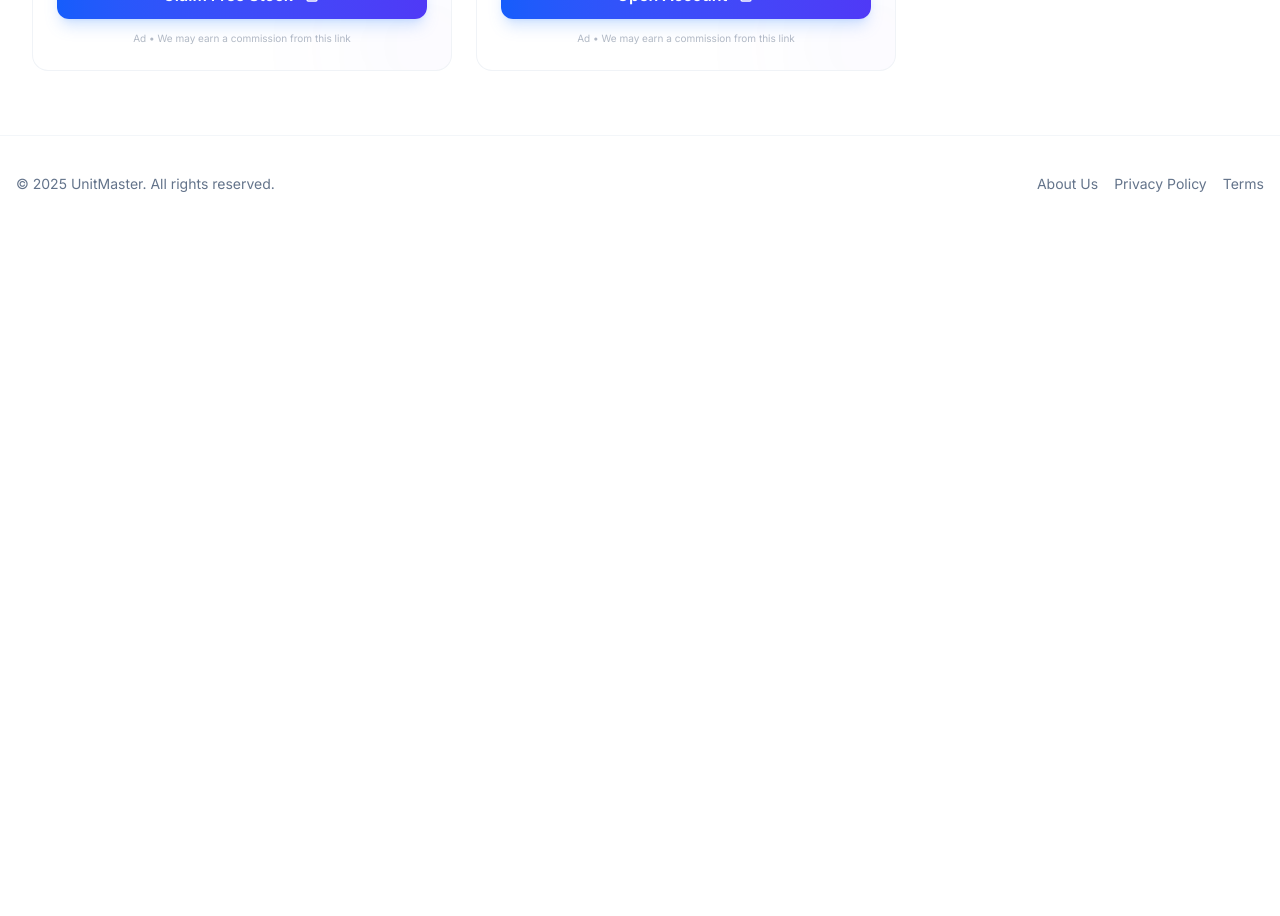
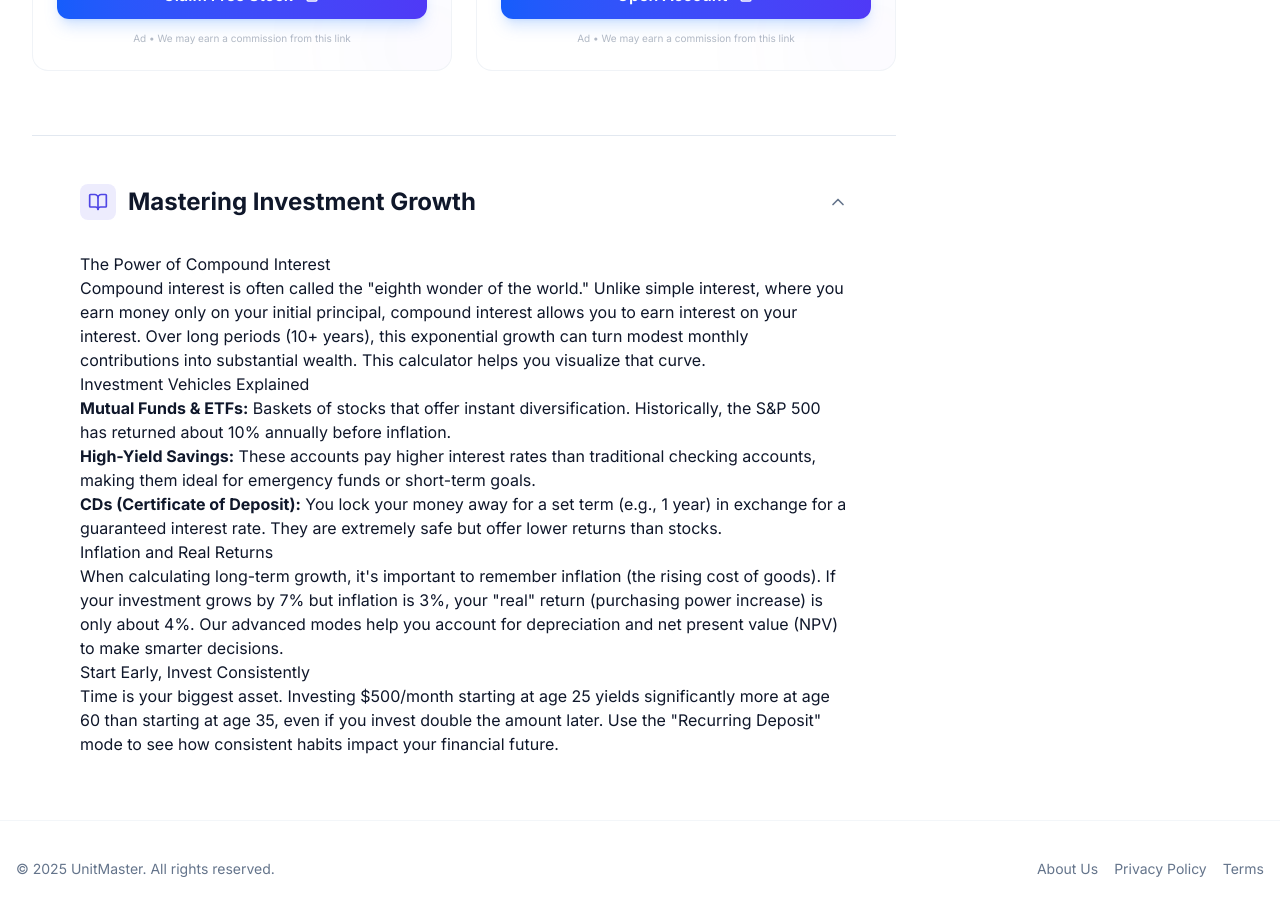
Before and after one commit to TanmayKnight/converter, a Next.js app: page /calculators/finance/investment in a window 1280 px wide. Shown: the part 1100-2016 px from the top of the page. Before the commit the page ends 1332 px from the top, so only its background shows below. Built offline with nearby package versions, Linux system fonts and the light colour scheme.

Commit message:
add educational content for adsense

```diff
--- a/src/app/calculators/finance/investment/page.tsx
+++ b/src/app/calculators/finance/investment/page.tsx
@@ -3,6 +3,7 @@
 import { useState } from 'react';
 import Link from 'next/link';
 import { AffiliateCard } from '@/components/AffiliateCard';
+import { CalculatorContent } from '@/components/CalculatorContent';
 
 type Mode = 'simple' | 'compound' | 'cd' | 'recurring' | 'depreciation' | 'npv' | 'roi';
 
@@ -166,6 +167,40 @@ export default function InvestmentCalculator() {
                     />
                 </div>
             </div>
+
+            <CalculatorContent title="Mastering Investment Growth">
+                <h3>The Power of Compound Interest</h3>
+                <p>
+                    Compound interest is often called the "eighth wonder of the world." Unlike simple interest, where you earn money only on your initial principal,
+                    compound interest allows you to earn interest on your interest. Over long periods (10+ years), this exponential growth can turn modest monthly contributions
+                    into substantial wealth. This calculator helps you visualize that curve.
+                </p>
+
+                <h3>Investment Vehicles Explained</h3>
+                <p>
+                    <strong>Mutual Funds & ETFs:</strong> Baskets of stocks that offer instant diversification. Historically, the S&P 500 has returned about 10% annually before inflation.
+                </p>
+                <p>
+                    <strong>High-Yield Savings:</strong> These accounts pay higher interest rates than traditional checking accounts, making them ideal for emergency funds or short-term goals.
+                </p>
+                <p>
+                    <strong>CDs (Certificate of Deposit):</strong> You lock your money away for a set term (e.g., 1 year) in exchange for a guaranteed interest rate.
+                    They are extremely safe but offer lower returns than stocks.
+                </p>
+
+                <h3>Inflation and Real Returns</h3>
+                <p>
+                    When calculating long-term growth, it's important to remember inflation (the rising cost of goods).
+                    If your investment grows by 7% but inflation is 3%, your "real" return (purchasing power increase) is only about 4%.
+                    Our advanced modes help you account for depreciation and net present value (NPV) to make smarter decisions.
+                </p>
+
+                <h3>Start Early, Invest Consistently</h3>
+                <p>
+                    Time is your biggest asset. Investing $500/month starting at age 25 yields significantly more at age 60 than starting at age 35,
+                    even if you invest double the amount later. Use the "Recurring Deposit" mode to see how consistent habits impact your financial future.
+                </p>
+            </CalculatorContent>
         </div>
     );
 }
--- a/src/app/calculators/finance/loan/page.tsx
+++ b/src/app/calculators/finance/loan/page.tsx
@@ -4,6 +4,7 @@ import { useState, useEffect } from 'react';
 import { DollarSign, Percent, Clock } from 'lucide-react';
 import Link from 'next/link';
 import { AffiliateCard } from '@/components/AffiliateCard';
+import { CalculatorContent } from '@/components/CalculatorContent';
 
 export default function LoanCalculator() {
     const [amount, setAmount] = useState<string>('10000');
@@ -129,6 +130,37 @@ export default function LoanCalculator() {
                     />
                 </div>
             </div>
+
+            <CalculatorContent title="Personal Loans Demystified">
+                <h3>When Should You Take a Personal Loan?</h3>
+                <p>
+                    Personal loans are versatile tools that can be used for debt consolidation, home improvements, or major purchases.
+                    Because they are typically "unsecured" (not backed by collateral like your house or car), they often have higher interest rates than mortgages but lower rates than credit cards.
+                    The math in this calculator helps you decide if a loan is affordable for your monthly budget.
+                </p>
+
+                <h3>How Amortization Works</h3>
+                <p>
+                    Most personal loans are "fully amortizing," meaning your monthly payment stays the same, but the portion going toward interest decreases over time while the principal repayment increases.
+                    At the beginning of your loan, a large chunk of your payment goes straight to the lender's profit (interest). By the end, almost 100% of your payment reduces your debt.
+                </p>
+
+                <h3>Improving Your Approval Odds</h3>
+                <p>
+                    Lenders look at your breakdown of monthly debt obligations versus your gross monthly income (DTI Ratio).
+                    A DTI below 36% is ideal. If you are struggling to get approved, conside applying with a co-signer or paying down small credit card balances first
+                    to boost your credit score.
+                </p>
+
+                <h3>Hidden Fees to Watch For</h3>
+                <p>
+                    <strong>Origination Fee:</strong> A one-time fee deducted from your loan proceeds (usually 1-8%). If you borrow $10,000 with a 5% fee, you only receive $9,500.
+                </p>
+                <p>
+                    <strong>Prepayment Penalty:</strong> Some lenders charge you a fee for paying off your loan early. Our calculator assumes no prepayment penalty,
+                    and most reputable modern lenders (like SoFi and Upstart) have eliminated these fees.
+                </p>
+            </CalculatorContent>
         </div>
     );
 }
--- a/src/app/calculators/finance/mortgage/page.tsx
+++ b/src/app/calculators/finance/mortgage/page.tsx
@@ -4,6 +4,7 @@ import { useState, useEffect } from 'react';
 import { DollarSign, Percent, Calendar } from 'lucide-react';
 import Link from 'next/link';
 import { AffiliateCard } from '@/components/AffiliateCard';
+import { CalculatorContent } from '@/components/CalculatorContent';
 
 export default function MortgageCalculator() {
     // Inputs
@@ -155,6 +156,38 @@ export default function MortgageCalculator() {
                     />
                 </div>
             </div>
+
+            <CalculatorContent title="Everything You Need to Know About Mortgages">
+                <h3>How a Mortgage Calculator Helps You Save</h3>
+                <p>
+                    A mortgage is likely the largest debt you will ever take on, so understanding the math behind it is crucial.
+                    This calculator uses the standard amortization formula to determine your monthly principal and interest payments.
+                    By adjusting the interest rate or down payment, you can see exactly how these variables impact your monthly budget.
+                </p>
+
+                <h3>Understanding the Components</h3>
+                <ul>
+                    <li><strong>Principal:</strong> The loan amount you borrow to purchase the home.</li>
+                    <li><strong>Interest:</strong> The cost of borrowing money, expressed as an annual percentage rate (APR).</li>
+                    <li><strong>Term:</strong> The length of time you have to repay the loan (commonly 15 or 30 years).</li>
+                </ul>
+
+                <h3>30-Year vs. 15-Year Mortgages</h3>
+                <p>
+                    The two most common loan terms in the United States are the 30-year and 15-year fixed-rate mortgages.
+                    A <strong>30-year fixed</strong> loan offers lower monthly payments but results in paying significantly more interest over the life of the loan.
+                    A <strong>15-year fixed</strong> loan has higher monthly payments, but you build equity faster and pay far less interest total.
+                    Use our calculator to compare both scenarios by simply changing the "Loan Term" input.
+                </p>
+
+                <h3>How to Quality for a Lower Rate</h3>
+                <p>
+                    Your interest rate is determined by your credit score, debt-to-income ratio, and down payment size.
+                    Generally, a credit score above 760 will qualify you for the best rates. Putting down at least 20% also eliminates the need for
+                    Private Mortgage Insurance (PMI), further reducing your monthly costs. We recommend checking your credit report for errors
+                    months before you intend to apply for a mortgage.
+                </p>
+            </CalculatorContent>
         </div>
     );
 }
--- /dev/null
+++ b/src/components/CalculatorContent.tsx
@@ -0,0 +1,40 @@
+import { ChevronDown, ChevronUp, BookOpen } from 'lucide-react';
+import { useState } from 'react';
+
+interface CalculatorContentProps {
+    title: string;
+    children: React.ReactNode;
+}
+
+export function CalculatorContent({ title, children }: CalculatorContentProps) {
+    const [isOpen, setIsOpen] = useState(true);
+
+    return (
+        <div className="mt-16 border-t border-border pt-12">
+            <div className="max-w-3xl mx-auto">
+                <button
+                    onClick={() => setIsOpen(!isOpen)}
+                    className="flex items-center justify-between w-full group mb-8"
+                >
+                    <div className="flex items-center gap-3">
+                        <div className="bg-primary/10 p-2 rounded-lg text-primary group-hover:bg-primary/20 transition-colors">
+                            <BookOpen className="w-5 h-5" />
+                        </div>
+                        <h2 className="text-2xl font-bold text-left">{title}</h2>
+                    </div>
+                    {isOpen ? (
+                        <ChevronUp className="w-5 h-5 text-muted-foreground" />
+                    ) : (
+                        <ChevronDown className="w-5 h-5 text-muted-foreground" />
+                    )}
+                </button>
+
+                <div className={`transition-all duration-300 overflow-hidden ${isOpen ? 'opacity-100 max-h-[2000px]' : 'opacity-0 max-h-0'}`}>
+                    <article className="prose prose-slate dark:prose-invert max-w-none prose-headings:font-bold prose-h3:text-lg prose-p:text-muted-foreground prose-p:leading-relaxed prose-li:text-muted-foreground">
+                        {children}
+                    </article>
+                </div>
+            </div>
+        </div>
+    );
+}
```
